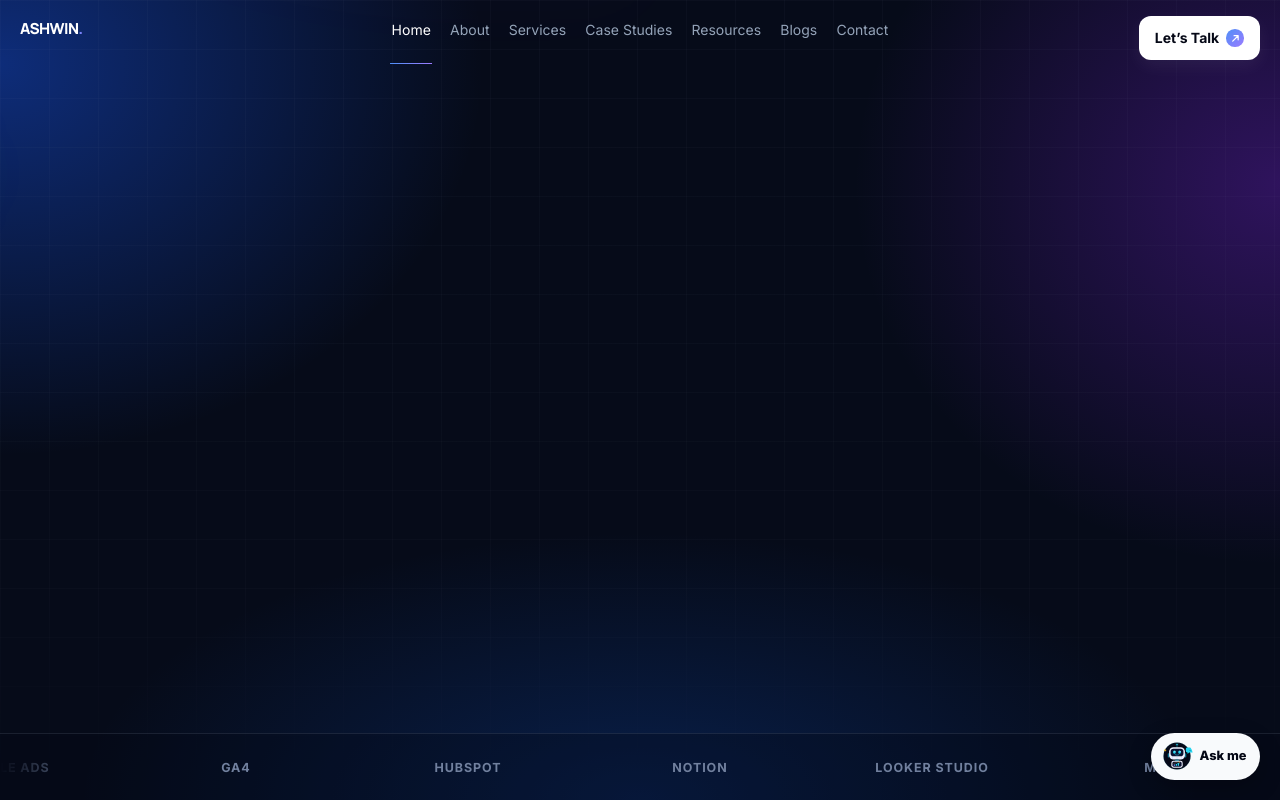
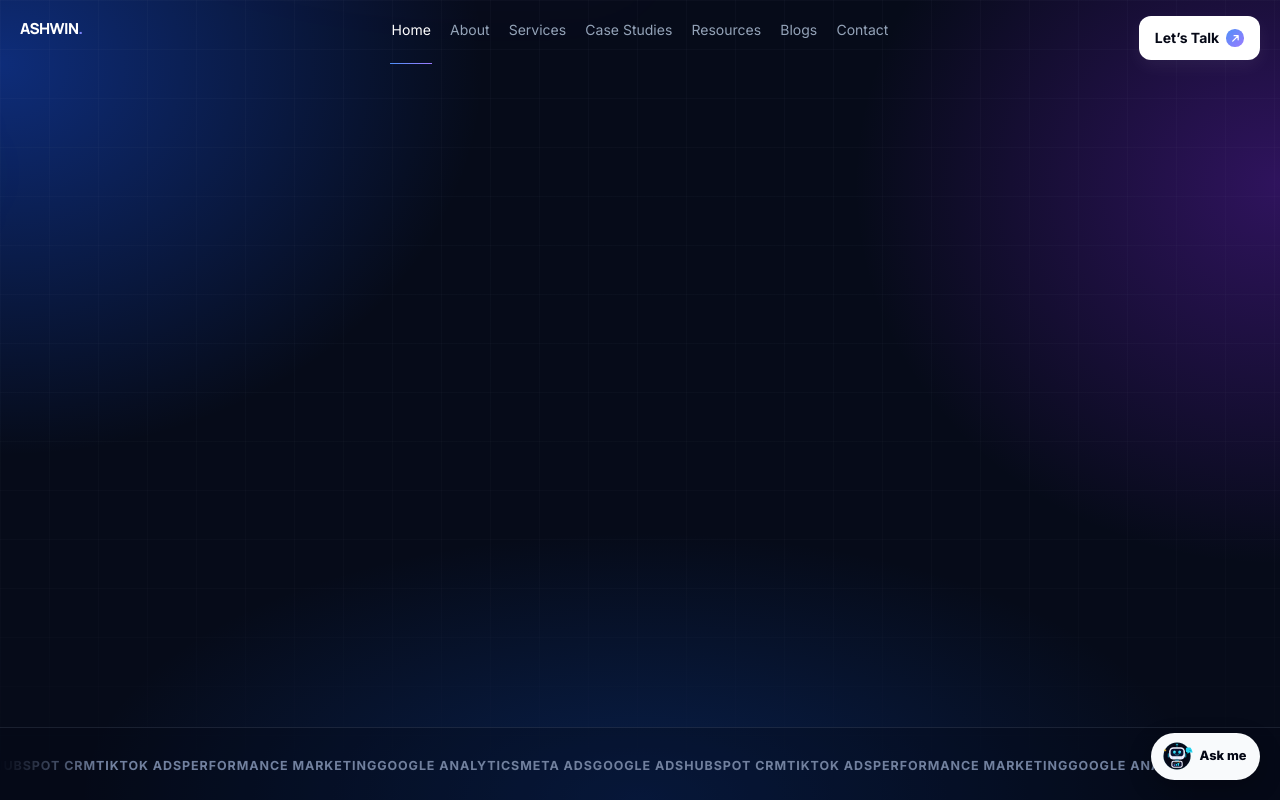
Before and after one commit to ashwinpjames/Ashwin-Portfolio, a React (Vite) app: page / in a window 1280 px wide. Shown: the top 800 px of the page. Built offline with nearby package versions, Linux system fonts and the light colour scheme.

Commit message:
Match homepage platform marquee labels to About page

```diff
--- a/src/components/home/PlatformMarquee.jsx
+++ b/src/components/home/PlatformMarquee.jsx
@@ -1,6 +1,5 @@
-const platforms = ['META', 'GOOGLE ADS', 'GA4', 'HUBSPOT', 'NOTION', 'LOOKER STUDIO']
+const platforms = ['Meta Ads', 'Google Ads', 'HubSpot CRM', 'TikTok Ads', 'Performance Marketing', 'Google Analytics']
 
 export default function PlatformMarquee() {
-  const items = [...platforms, ...platforms]
-  return <section className="platform-strip" aria-label="Growth platforms and tools"><div className="platform-mask"><div className="platform-track-react">{items.map((platform, index) => <span key={`${platform}-${index}`}>{platform}</span>)}</div></div></section>
+  return <section className="platform-strip" aria-label="Marketing platforms and areas of expertise"><div className="platform-mask"><div className="platform-track-react"><div className="platform-marquee-set">{platforms.map((platform) => <span key={platform}>{platform}</span>)}</div><div className="platform-marquee-set" aria-hidden="true">{platforms.map((platform) => <span key={platform}>{platform}</span>)}</div></div></div></section>
 }
```
